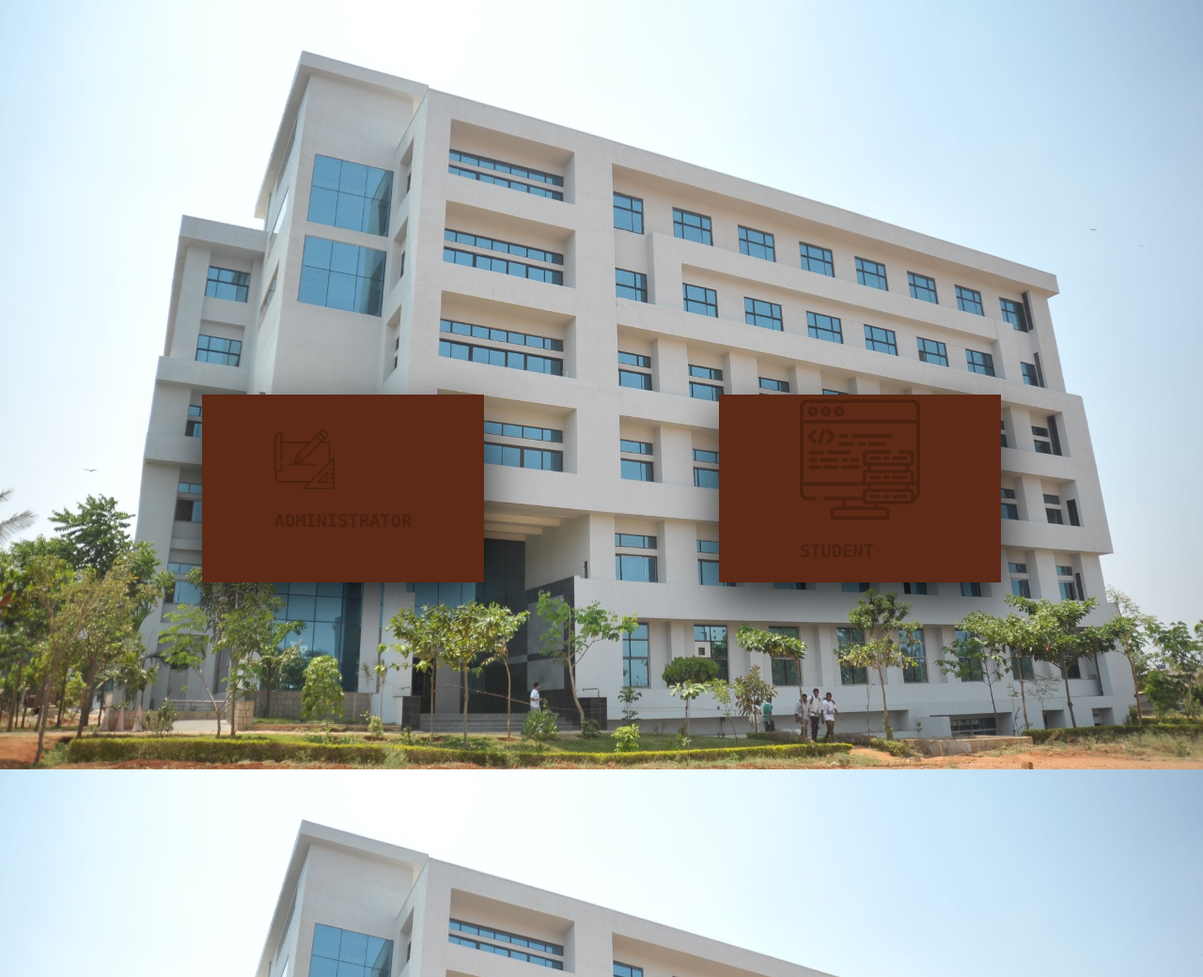
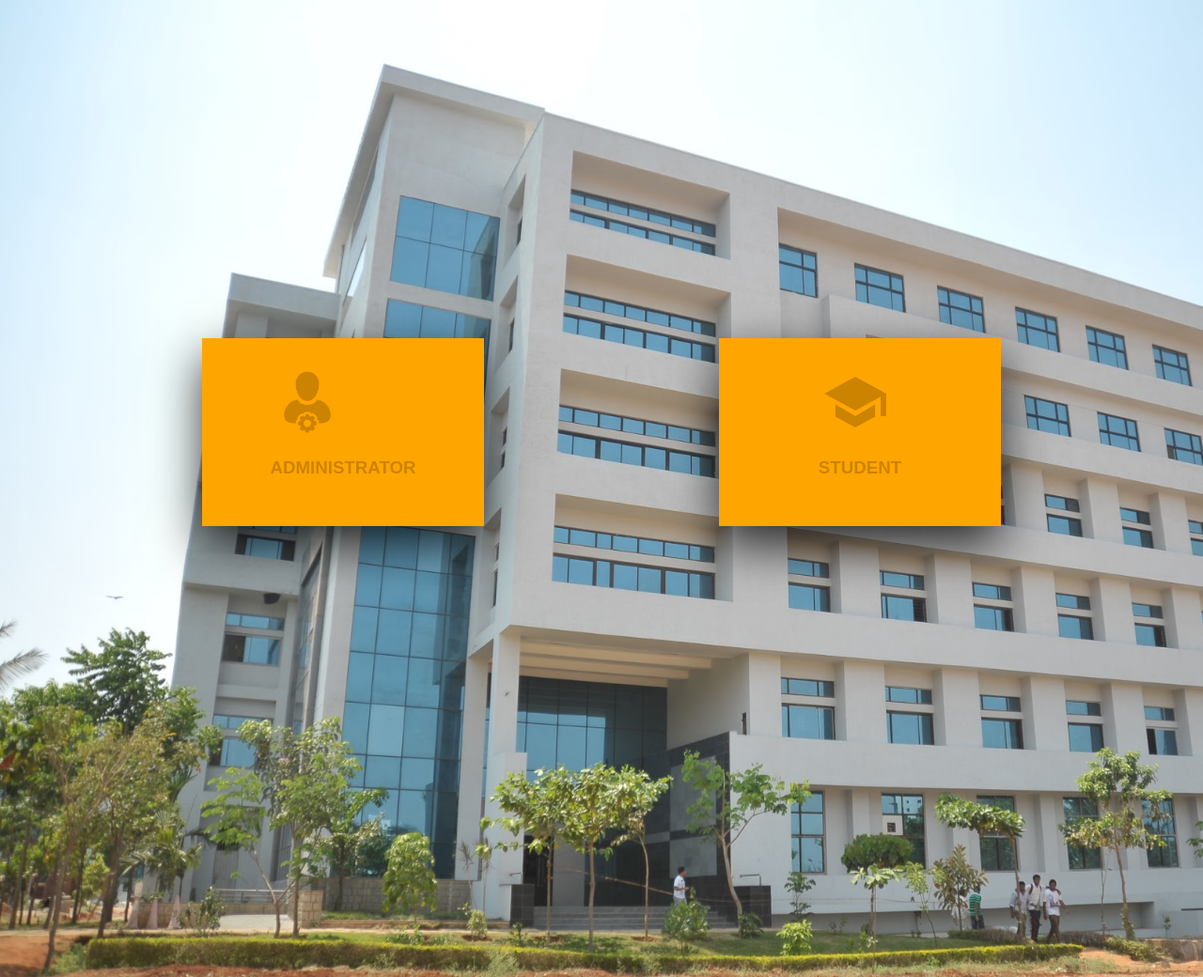
Before and after one commit to SXD390/ProjectPortal, a PHP site: page /login_dashboard.php in a window 1280 px wide. Shown: the whole page at 94% size. Run offline with PHP 8.4, Linux system fonts and the light colour scheme.

Commit message:
CSS for login_dashboard

```diff
--- a/css/a11.css
+++ b/css/a11.css
@@ -7,18 +7,19 @@ body
 	display: flex;
 	justify-content: center;
 	align-items: center;
-	font-family: consolas;
+	font-family: 'Nunito', sans-serif;
 }
 .container
 {
 	width: 850px;
-	position: relative;
+	margin-top: -120px;
+
 	display: flex;
 	justify-content: space-between;
 }
 .container .card
 {
-	position: relative;
+	position: inherit;
 }
 .container .card .face
 {
@@ -29,7 +30,7 @@ body
 .container .card .face.face1
 {
 	position: relative;
-	background: rgb(92, 42, 22);
+	background: orange;
 	display: flex;
 	justify-content: center;
 	align-items: center;
@@ -46,7 +47,7 @@ body
 .container .card .face.face1 .content
 {
 	opacity: 0.2;
-	transition: 0.5s;
+	transition: 0.1s;
 }
 .container .card:hover .face.face1 .content
 {
@@ -55,15 +56,15 @@ body
 }
 .container .card:hover .face.face1 .content img
 {
-	max-width: 100px;
+	max-width: 120px;
 }
 .container .card:hover .face.face1 .content h3
 {
-	margin: 10px 0 0;
+	margin: 5px 0 0;
 	padding: 0;
 	color: #fff;
 	text-align: center;
-	font-size: 1.5em;
+	font-size: 22px;
 }
 
 .container .card .face.face2
@@ -93,12 +94,24 @@ body
 	display: inline-block;
 	text-decoration: none;
 	font-weight: 900;
-	color: #333;
+	color: orange;
 	padding: 5px;
 	border: 1px solid #333;
 }
 .container .card .face.face2 .content a:hover
 {
-	background: #333;
+	background: orange;
 	color: #fff;
 }
+#img2
+{
+	height: 72px;
+	width: 72px;
+	margin-left: 3px;
+}
+#img1
+{
+	height: 72px;
+	width: 72px;
+	margin-left: 4px;
+}
--- a/login_dashboard.php
+++ b/login_dashboard.php
@@ -6,16 +6,18 @@
 <html>
 	<head>
 		<meta charset="utf-8">
-		<title>Project Portal</title>
+		<title>Login | Project Portal</title>
+		<link rel="icon" href="img/BMSIT_1.ico">
 		<link rel="stylesheet" type="text/css" href="css/a11.css">
 	</head>
-	<body style="background-image: url('img/College.JPG'); background-size: cover; background-attachment: fixed;">
+
+	<body style="background-image: url('img/College.JPG'); background-size: cover;">
 		<div class="container">
 			<div class="card">
 				<div class="face face1">
 					<div class="content">
-						<img src="img/img2.png">
-						<h3>ADMINISTRATOR</h3>
+						<img src="img/Admin.png" id="img1">
+						<h3 id="t">ADMINISTRATOR</h3>
 					</div>
 				</div>
 				<div class="face face2">
@@ -29,7 +31,7 @@
 			<div class="card" >
 				<div class="face face1">
 					<div class="content">
-						<img src="img/img1.png">
+					<img src="img/Student.png" id="img2">
 						<h3>STUDENT</h3>
 					</div>
 				</div>
@@ -43,4 +45,9 @@
 					</div>
 				</div>
 		 </div>
+
+
+		</div>
+
 	</body>
+</html>
```
Also changed, not shown: img/Admin.png (added), img/Student.png (added), img/Student1.png (added).
